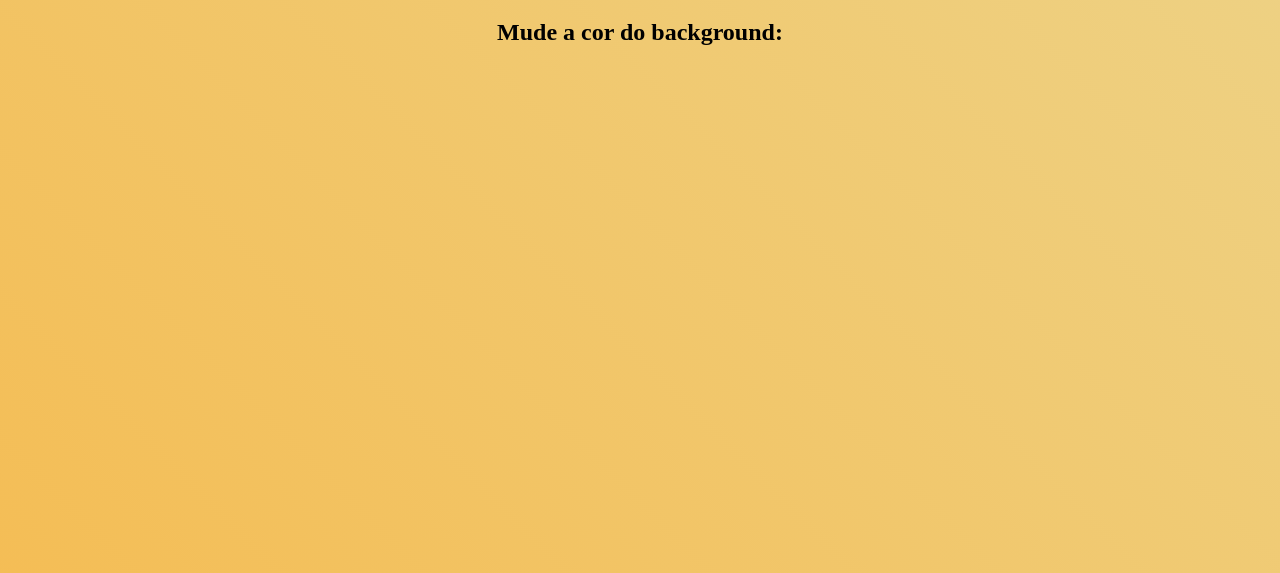
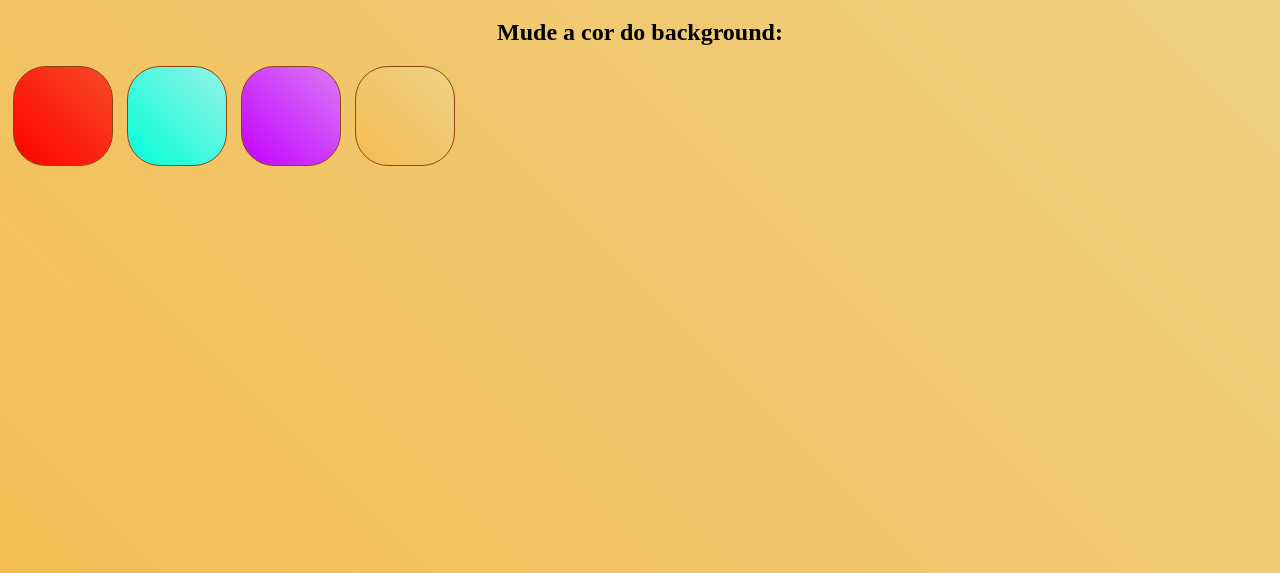
Before and after one commit to utidolas/cp2-dev-web-1sem, a plain HTML site: page index.html in a window 1280 px wide. Shown: the part 227-800 px from the top of the page. Drawn offline with Linux system fonts and the light colour scheme.

Commit message:
Commit with buttons to change color with gradient

```diff
--- a/css/styles.css
+++ b/css/styles.css
@@ -1,5 +1,5 @@
 body{
-    background-image: linear-gradient(45deg, rgb(245, 187, 80), rgb(237, 211, 136));
+    background: linear-gradient(45deg, #f5bb50, #edd388);
 }
 
 .container{
@@ -46,7 +46,38 @@ p{
 footer{
     width: 100%;
     height: 100px;
-    background-color: rgb(241, 205, 138);
+    background-color: #f1cd8a;
     text-align: center;
     line-height: 50px;
 }
+
+/*Changing colors*/
+.btn{
+    width: 100px;
+    height: 100px;
+    border-radius: 33%;
+    background: linear-gradient(45deg, var(--color1), var(--color2));
+    margin: 0 5px;
+    cursor: pointer;
+    border: 1px solid saddlebrown;
+}
+
+.btn-1{
+    --color1: #ff0000;
+    --color2: #f84a27;
+}
+
+.btn-2{
+    --color1: #00ffd9;
+    --color2: #96f3e5;
+}
+
+.btn-3{
+    --color1: #c300ff;
+    --color2: #da7af7;
+}
+
+.btn-4{
+    --color1: #f5bb50;
+    --color2: #edd388;
+}
--- a/index.html
+++ b/index.html
@@ -30,7 +30,14 @@
         <h1>Programa</h1>
         <h2>Mude a cor do background:</h2>
 
+        <button type="button" onclick="change_color('#ff0000', '#f84a27')" class="btn btn-1"></button>
+        <button type="button" onclick="change_color('#00ffd9', '#96f3e5')" class="btn btn-2"></button>
+        <button type="button" onclick="change_color('#c300ff', '#da7af7')" class="btn btn-3"></button>
+        <button type="button" onclick="change_color('#f5bb50', '#edd388')" class="btn btn-4"></button>
+
     </div>
+
+
 
     <!-- Footer -->
     <footer>
--- a/script.js
+++ b/script.js
@@ -1 +1,6 @@
 //alert("Seja Bem Vindo")
+
+
+function change_color(color1, color2){
+    document.body.style.background = "linear-gradient(45deg,"+color1+","+color2+")";
+}
```
